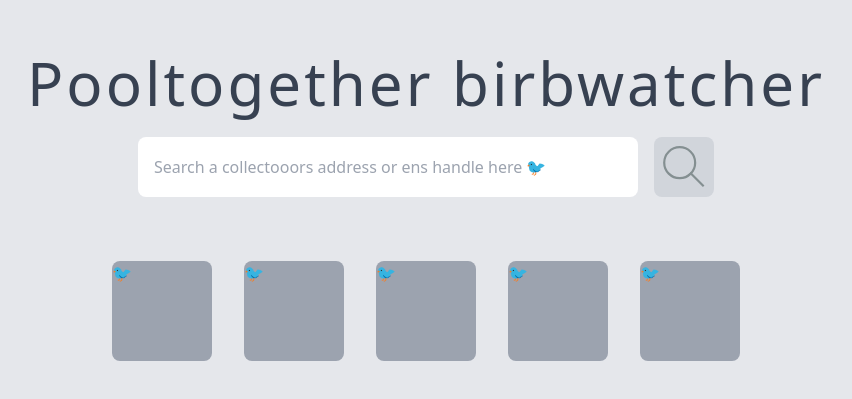
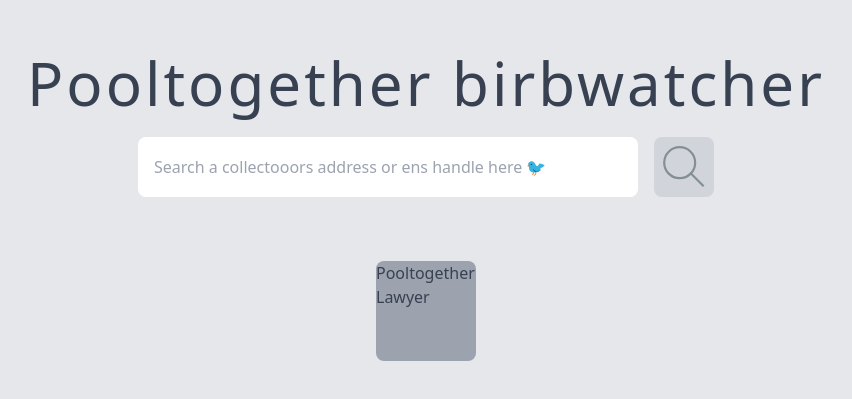
Before and after one commit to Float-Capital/birbwatcher, a React (Create React App) app in the folder ui/: page / in a window 1280 px wide. Shown: the part 185-584 px from the top of the page, without its empty margins (214-1066 px from the left). Built offline with nearby package versions, Linux system fonts and the light colour scheme.

Commit message:
prep for config

```diff
--- a/ui/src/App.js
+++ b/ui/src/App.js
@@ -4,6 +4,7 @@
 import Loader from "./components/Loader";
 import axios from "axios";
 import { ethers } from "ethers";
+import collectionConfig from "./collection-config.js";
 
 const nftTokenURIABI = [
   "function tokenURI(uint256 tokenId) external view returns (string memory)",
@@ -71,6 +72,8 @@
   const [errorMessage, setErrorMessage] = React.useState("");
   const [metadata, setMetadata] = React.useState([]);
   const [isLoading, setIsLoading] = React.useState(false);
+
+  console.log(collectionConfig, "collectionConfig");
 
   const reset = () => {
     setErrorMessage(""); // reset error message
@@ -228,11 +231,9 @@
         </div>
       ) : (
         <div className="mt-6 flex flex-row justify-center">
-          <NFTCollectionCard />
-          <NFTCollectionCard />
-          <NFTCollectionCard />
-          <NFTCollectionCard />
-          <NFTCollectionCard />
+          {collectionConfig.map((collection) => {
+            return <NFTCollectionCard collection={collection} />;
+          })}
         </div>
       )}
     </div>
--- /dev/null
+++ b/ui/src/collection-config.js
@@ -0,0 +1,9 @@
+const collectionConfig = [
+  {
+    name: "Pooltogether Lawyer",
+    image: "/images/pooltogether-lawyer.png",
+    address: "0x3545192b340F50d77403DC0A64cf2b32F03d00A9",
+  },
+];
+
+export default collectionConfig;
--- a/ui/src/components/NFTCollectionCard.js
+++ b/ui/src/components/NFTCollectionCard.js
@@ -1,7 +1,8 @@
-const NFTCollectionCard = () => {
+const NFTCollectionCard = (props) => {
+  console.log(props, "props.collection");
   return (
     <div className="w-[100px] h-[100px] bg-gray-400 m-4 border-1 rounded-lg">
-      🐦
+      {props.collection.name}
     </div>
   );
 };
```
Also changed, not shown: 1 other file (tests, documents, lock files or other folders).
